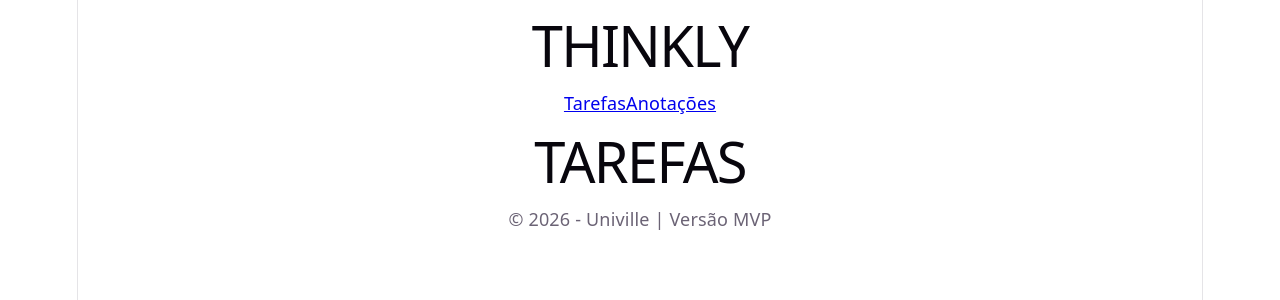
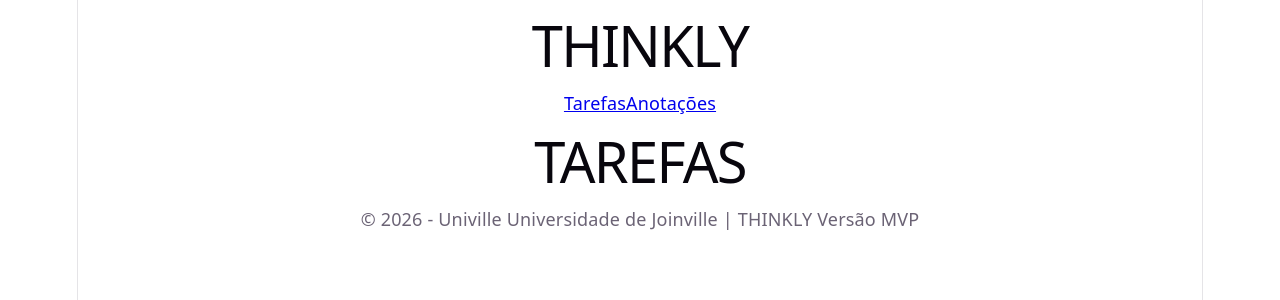
Before and after one commit to Code-Igor/thinkly-mvp, a React (Vite) app: page / in a window 1280 px wide. Shown: the top 300 px of the page. Built offline with nearby package versions, Linux system fonts and the light colour scheme.

Commit message:
fix: ajustando texto footer

```diff
--- a/src/componentes/footer.jsx
+++ b/src/componentes/footer.jsx
@@ -1,7 +1,7 @@
 function Footer() {
   return (
     <footer className="footer">
-      <p>© 2026 - Univille | Versão MVP</p>
+      <p>© 2026 - Univille Universidade de Joinville | THINKLY Versão MVP</p>
     </footer>
   );
 }
```
